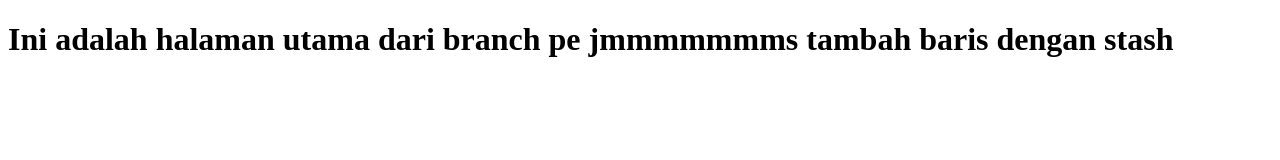
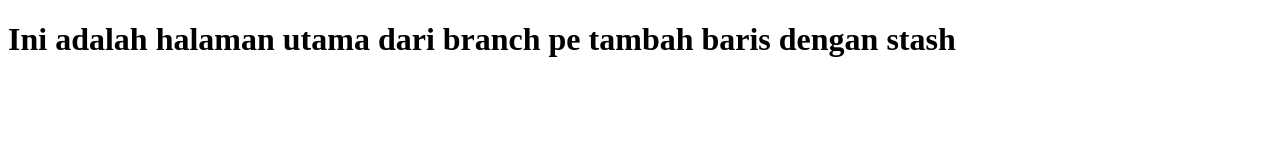
Before and after one commit to GedeonAS/MyProject, a plain HTML site: page index.html in a window 1280 px wide. Drawn offline with Linux system fonts and the light colour scheme.

Commit message:
learn reset

```diff
--- a/index.html
+++ b/index.html
@@ -9,7 +9,6 @@
 <body>
     <h1>Ini adalah halaman utama dari branch
         pe
-        jmmmmmmms
         tambah baris dengan stash
     </h1>
 </body>
```
